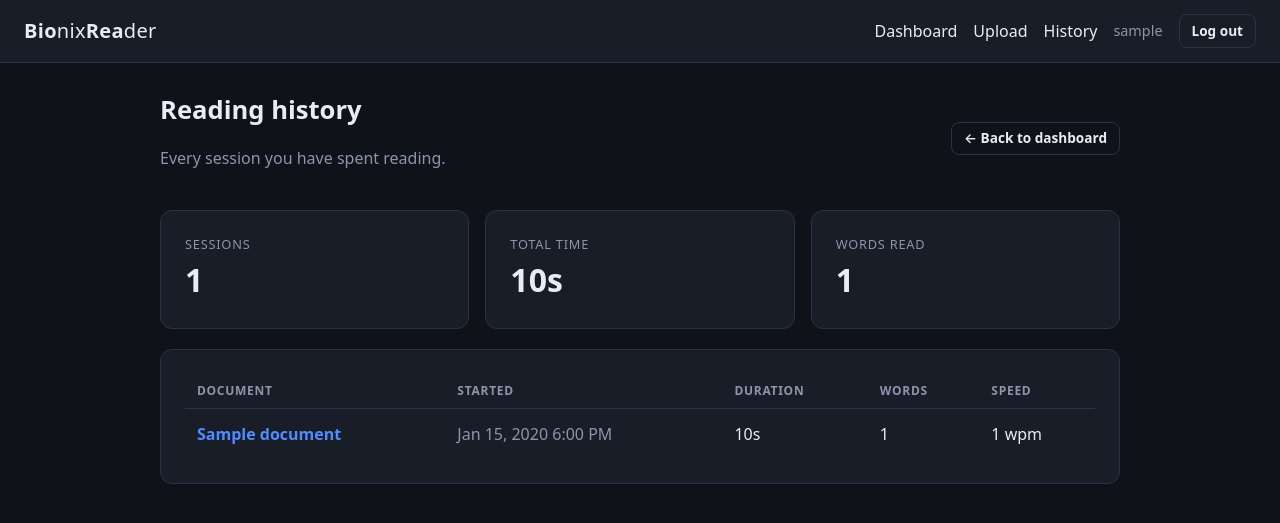
After one commit to eyerime/Bionix, a Django app: page /history/ in a window 1280 px wide. The commit adds this page. Shown: the top 523 px of the page. Run offline with Django 5.2, Linux system fonts and the light colour scheme; a user stored in the database is signed in; tables that the repository leaves empty hold one stand-in row (values such as "Sample post").

Commit message:
Add reading history page, nav link and styling

```diff
--- a/static/css/style.css
+++ b/static/css/style.css
@@ -98,3 +98,6 @@ h2 { font-size: 1.15rem; margin: 0 0 1rem; }
 .reader-text.font-lg { font-size: 1.35rem; }
 .reader-text.font-xl { font-size: 1.6rem; }
 @media (max-width: 600px) { .reader-text { padding: 1.25rem; } }
+
+/* ---- history ---- */
+.pager { display: flex; align-items: center; justify-content: center; gap: 1rem; margin-top: 1.25rem; }
--- a/templates/base.html
+++ b/templates/base.html
@@ -13,6 +13,7 @@
       {% if user.is_authenticated %}
         <a href="{% url 'dashboard:home' %}">Dashboard</a>
         <a href="{% url 'dashboard:upload' %}">Upload</a>
+        <a href="{% url 'dashboard:history' %}">History</a>
         <span class="nav-user">{{ user.username }}</span>
         <form method="post" action="{% url 'accounts:logout' %}" class="inline">
           {% csrf_token %}
--- /dev/null
+++ b/templates/dashboard/history.html
@@ -0,0 +1,63 @@
+{% extends 'base.html' %}
+{% block title %}Reading history · BionixReader{% endblock %}
+{% block content %}
+<div class="page-head">
+  <div>
+    <h1>Reading history</h1>
+    <p class="muted">Every session you have spent reading.</p>
+  </div>
+  <a href="{% url 'dashboard:home' %}" class="btn btn-ghost btn-sm">&larr; Back to dashboard</a>
+</div>
+
+<section class="stats">
+  <div class="card stat">
+    <span class="stat-label">Sessions</span>
+    <span class="stat-value">{{ session_count }}</span>
+  </div>
+  <div class="card stat">
+    <span class="stat-label">Total time</span>
+    <span class="stat-value">{{ total_time }}</span>
+  </div>
+  <div class="card stat">
+    <span class="stat-label">Words read</span>
+    <span class="stat-value">{{ total_words }}</span>
+  </div>
+</section>
+
+<section class="card">
+  {% if rows %}
+    <div class="table-wrap">
+      <table class="table">
+        <thead>
+          <tr><th>Document</th><th>Started</th><th>Duration</th><th>Words</th><th>Speed</th></tr>
+        </thead>
+        <tbody>
+        {% for row in rows %}
+          <tr>
+            <td class="strong"><a href="{% url 'dashboard:reader' row.session.document.pk %}">{{ row.session.document.title }}</a></td>
+            <td class="muted">{{ row.session.started_at|date:"M j, Y g:i A" }}</td>
+            <td>{{ row.duration }}</td>
+            <td>{{ row.session.words_read }}</td>
+            <td>{% if row.session.reading_speed_wpm %}{{ row.session.reading_speed_wpm }} wpm{% else %}<span class="muted">&ndash;</span>{% endif %}</td>
+          </tr>
+        {% endfor %}
+        </tbody>
+      </table>
+    </div>
+
+    {% if page.has_other_pages %}
+      <div class="pager">
+        {% if page.has_previous %}<a class="btn btn-ghost btn-sm" href="?page={{ page.previous_page_number }}">&larr; Newer</a>{% endif %}
+        <span class="muted small">Page {{ page.number }} of {{ page.paginator.num_pages }}</span>
+        {% if page.has_next %}<a class="btn btn-ghost btn-sm" href="?page={{ page.next_page_number }}">Older &rarr;</a>{% endif %}
+      </div>
+    {% endif %}
+  {% else %}
+    <div class="empty">
+      <p>No reading sessions yet.</p>
+      <p class="muted">Open a document and read for a bit &mdash; your sessions will show up here.</p>
+      <a href="{% url 'dashboard:home' %}" class="btn btn-primary">Go to your library</a>
+    </div>
+  {% endif %}
+</section>
+{% endblock %}
```
